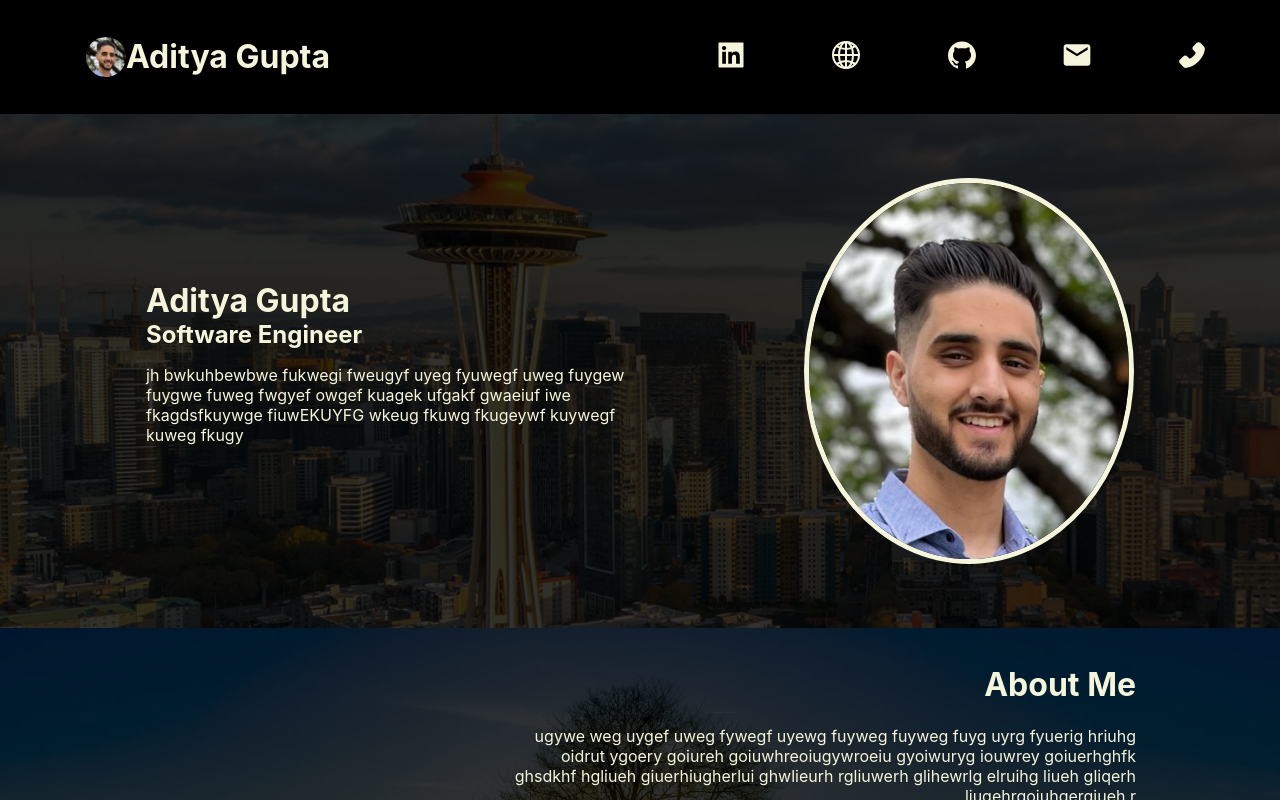
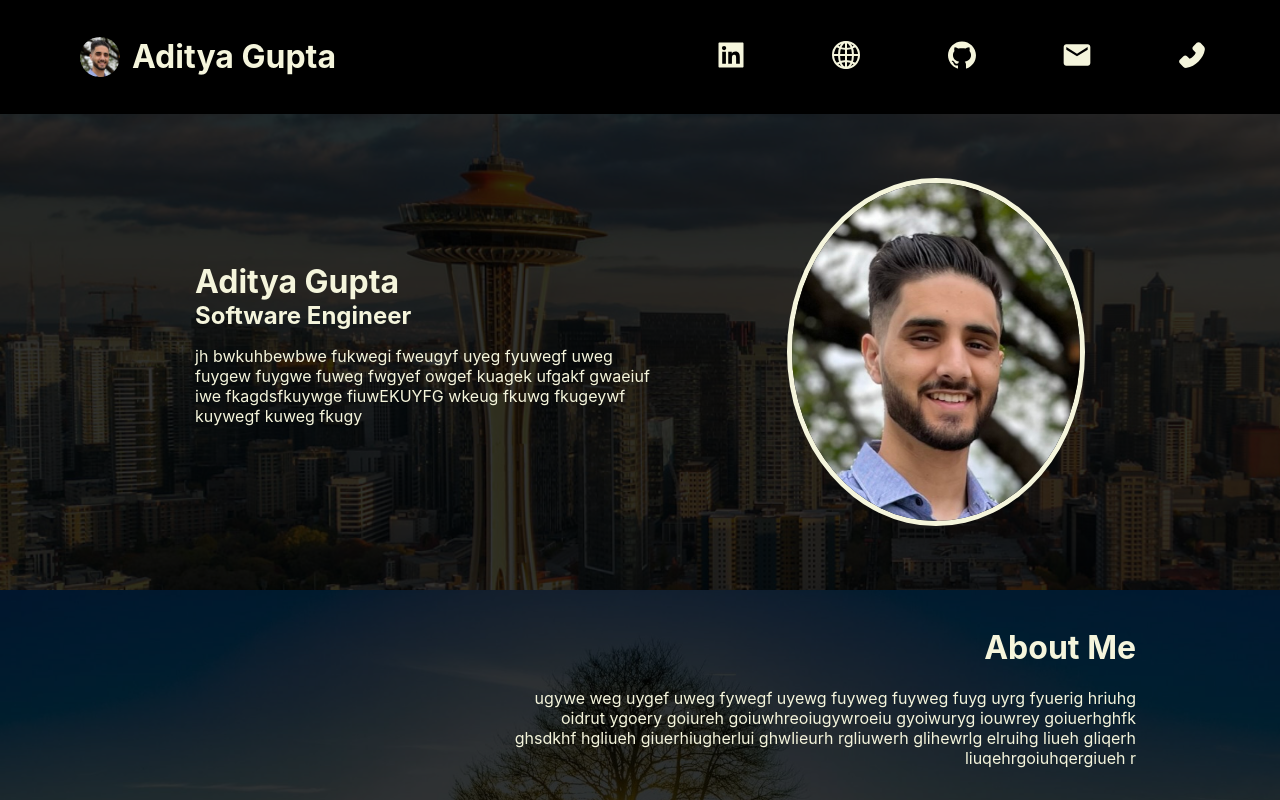
Before and after one commit to aditya000028/roulettech-assignment, a React (Create React App) app in the folder frontend/roulettech-assigment/: page / in a window 1280 px wide. Shown: the top 800 px of the page. Built offline with nearby package versions, Linux system fonts and the light colour scheme.

Commit message:
Fixed css bug

```diff
--- a/frontend/roulettech-assigment/src/components/introduction/Introduction.js
+++ b/frontend/roulettech-assigment/src/components/introduction/Introduction.js
@@ -4,16 +4,18 @@ import profilePicture from "../../pictures/ProfilePicture.jpeg";
 export default function Introduction() {
   return (
     <div className={classes.introduction}>
+      <div className={classes.content}>
         <div className={classes.text}>
           <h1>Aditya Gupta</h1>
           <h2>Software Engineer</h2>
           <p>
             jh bwkuhbewbwe fukwegi fweugyf uyeg fyuwegf uweg fuygew fuygwe fuweg
-          fwgyef owgef kuagek ufgakf gwaeiuf iwe fkagdsfkuywge fiuwEKUYFG wkeug
-          fkuwg fkugeywf kuywegf kuweg fkugy
+            fwgyef owgef kuagek ufgakf gwaeiuf iwe fkagdsfkuywge fiuwEKUYFG
+            wkeug fkuwg fkugeywf kuywegf kuweg fkugy
           </p>
         </div>
         <img src={profilePicture} alt="profile" />
       </div>
+    </div>
   );
 }
--- a/frontend/roulettech-assigment/src/components/introduction/Introduction.module.css
+++ b/frontend/roulettech-assigment/src/components/introduction/Introduction.module.css
@@ -1,12 +1,9 @@
 .introduction {
   display: flex;
-  flex-wrap: wrap;
   width: 100%;
   height: 100%;
   justify-content: space-evenly;
   align-items: center;
-  margin-top: 5%;
-  margin-bottom: 5%;
 }
 
 .introduction::before {
@@ -21,7 +18,18 @@
   filter: brightness(20%);
 }
 
-.introduction img {
+.introduction .content {
+  display: flex;
+  flex-wrap: wrap;
+  justify-content: space-evenly;
+  align-items: center;
+  width: 100%;
+  height: 100%;
+  margin: 5%;
+  position: relative;
+}
+
+.introduction .content img {
   border-radius: 50%;
   position: relative;
   width: 25%;
@@ -29,17 +37,17 @@
   border: 5px solid beige;
 }
 
-.introduction .text {
+.introduction .content .text {
   position: relative;
   display: flex;
   flex-direction: column;
   width: 40%;
 }
 
-.introduction .text h1 {
+.introduction .content .text h1 {
   margin: 0;
 }
 
-.introduction .text h2 {
+.introduction .content .text h2 {
   margin: 0;
 }
--- a/frontend/roulettech-assigment/src/components/navbar/Navbar.module.css
+++ b/frontend/roulettech-assigment/src/components/navbar/Navbar.module.css
@@ -24,6 +24,14 @@ nav {
   margin: 16px;
 }
 
+.aditya .profilePicture {
+  margin-right: 6px;
+}
+
+.aditya h1 {
+  margin-left: 6px;
+}
+
 .links {
   display: flex;
   flex-wrap: wrap;
```
Lines whose indentation alone changed are shown as unchanged.
